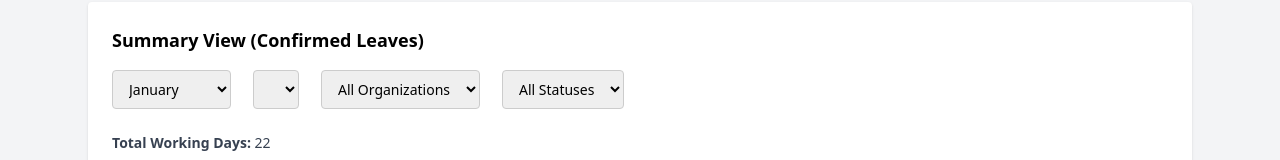
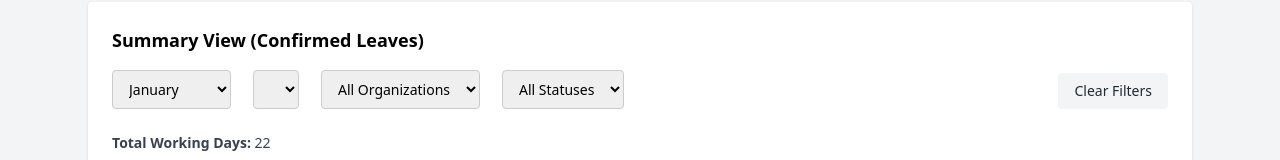
Before and after one commit to pinaki-GH/leave-tracker, a Next.js app: page /summary in a window 1280 px wide. Shown: the part 142-302 px from the top of the page. Built offline with nearby package versions, Linux system fonts and the light colour scheme.

Commit message:
Update page.tsx

```diff
--- a/app/summary/page.tsx
+++ b/app/summary/page.tsx
@@ -33,6 +33,8 @@ function getWorkingDaysInMonth(year: number, month: number): number {
 }
 
 export default function SummaryPage() {
+  const now = new Date();
+
   const [leaves, setLeaves] = useState<Leave[]>([]);
   const [members, setMembers] = useState<string[]>([]);
   const [leaveTypes, setLeaveTypes] = useState<string[]>([]);
@@ -41,12 +43,12 @@ export default function SummaryPage() {
   const [memberOrgMap, setMemberOrgMap] =
     useState<Record<string, string>>({});
 
-  // 🔹 NEW FILTER STATES
+  // 🔹 Filters
+  const [month, setMonth] = useState<number | "All">(now.getMonth());
+  const [year, setYear] = useState(now.getFullYear());
   const [orgFilter, setOrgFilter] = useState("All");
-  const [approvalFilter, setApprovalFilter] = useState<"All" | ApprovalStatus>("All");
-
-  const [month, setMonth] = useState<number | "All">(new Date().getMonth());
-  const [year, setYear] = useState(new Date().getFullYear());
+  const [approvalFilter, setApprovalFilter] =
+    useState<"All" | ApprovalStatus>("All");
 
   useEffect(() => {
     setLeaves((getData("leaves") as Leave[]) || []);
@@ -84,6 +86,14 @@ export default function SummaryPage() {
 
     setApprovalMap(updated);
     saveData("approvalStatus", updated as unknown as any[]);
+  };
+
+  const clearFilters = () => {
+    const now = new Date();
+    setMonth(now.getMonth());
+    setYear(now.getFullYear());
+    setOrgFilter("All");
+    setApprovalFilter("All");
   };
 
   const workingDays =
@@ -163,7 +173,7 @@ export default function SummaryPage() {
       </h2>
 
       {/* Filters */}
-      <div className="flex flex-wrap gap-4 mb-6">
+      <div className="flex flex-wrap items-end gap-4 mb-6">
         <select
           className="border px-3 py-2 rounded text-sm"
           value={month}
@@ -191,7 +201,6 @@ export default function SummaryPage() {
           ))}
         </select>
 
-        {/* NEW: Organization Filter */}
         <select
           className="border px-3 py-2 rounded text-sm"
           value={orgFilter}
@@ -203,7 +212,6 @@ export default function SummaryPage() {
           ))}
         </select>
 
-        {/* NEW: Approval Status Filter */}
         <select
           className="border px-3 py-2 rounded text-sm"
           value={approvalFilter}
@@ -215,6 +223,14 @@ export default function SummaryPage() {
           <option value="Pending">Pending</option>
           <option value="Approved">Approved</option>
         </select>
+
+        {/* Clear Filter */}
+        <button
+          onClick={clearFilters}
+          className="ml-auto bg-gray-100 hover:bg-gray-200 text-gray-800 px-4 py-2 rounded text-sm"
+        >
+          Clear Filters
+        </button>
       </div>
 
       {/* Working Days */}
```
